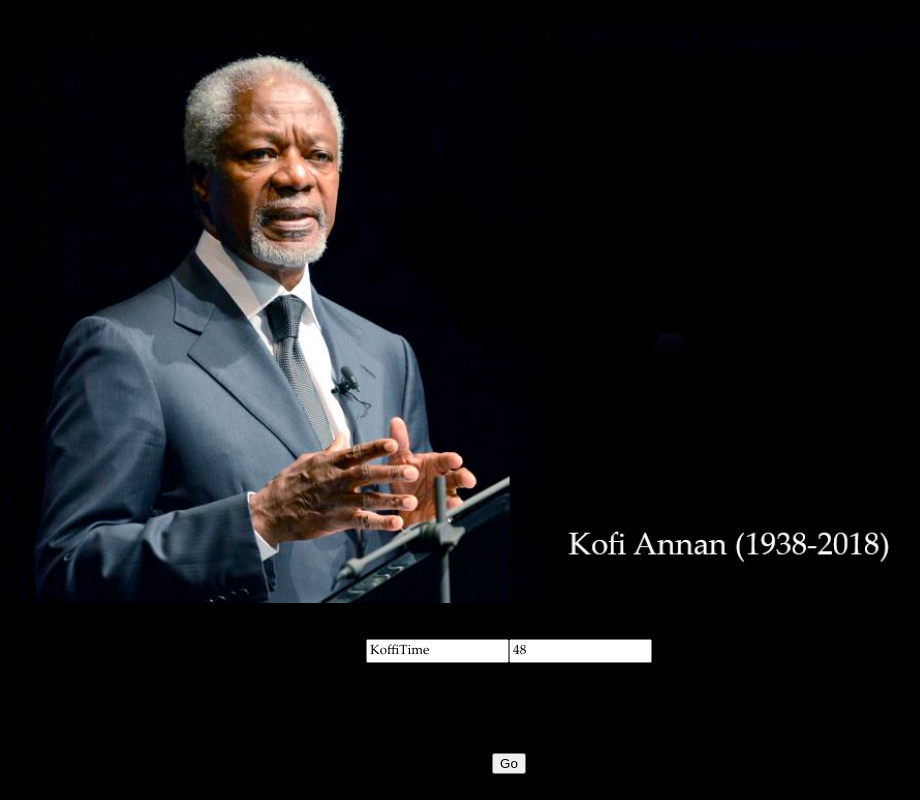
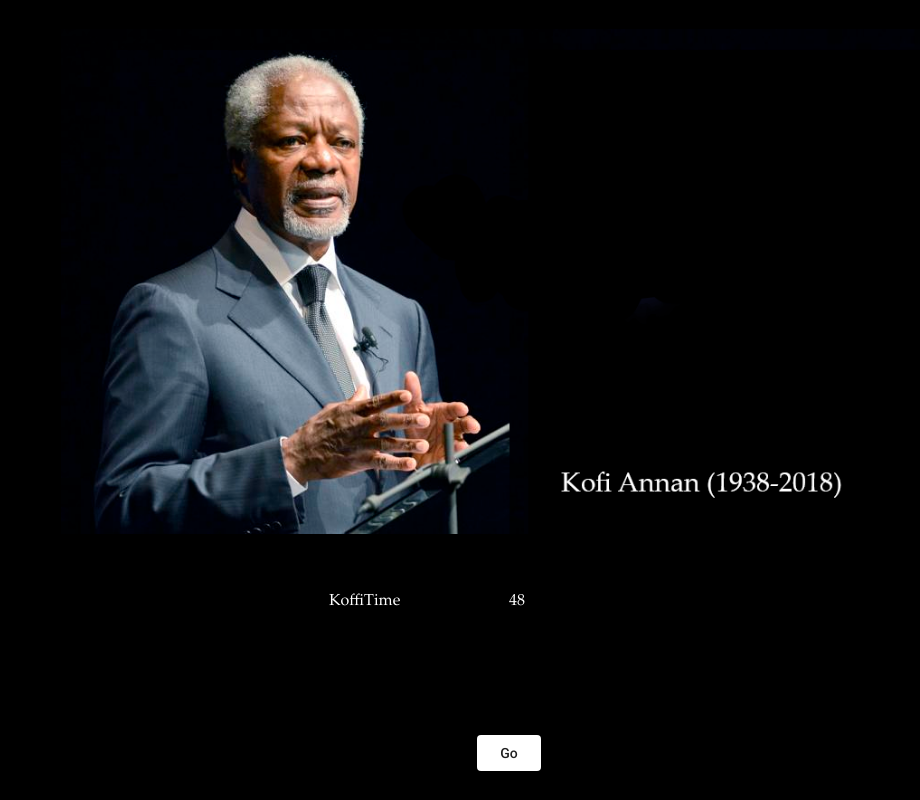
Before and after one commit to dgomeztechedge/KoffiTime, an Angular app: page / in a window 1280 px wide. Shown: the whole page, without its empty margins (131-1051 px from the left). Built offline with nearby package versions, Linux system fonts and the light colour scheme.

Commit message:
Resizable font

```diff
--- a/angular.json
+++ b/angular.json
@@ -25,6 +25,7 @@
               "src/manifest.webmanifest"
             ],
             "styles": [
+              "./node_modules/@angular/material/prebuilt-themes/deeppurple-amber.css",
               "src/styles.css"
             ],
             "scripts": []
@@ -93,6 +94,7 @@
               "src/manifest.webmanifest"
             ],
             "styles": [
+              "./node_modules/@angular/material/prebuilt-themes/indigo-pink.css",
               "src/styles.css"
             ],
             "scripts": []
@@ -124,6 +126,7 @@
           }
         }
       }
-    }},
+    }
+  },
   "defaultProject": "KoffiTime"
 }
--- a/package.json
+++ b/package.json
@@ -12,15 +12,18 @@
   "private": true,
   "dependencies": {
     "@angular/animations": "~8.2.13",
+    "@angular/cdk": "~8.2.3",
     "@angular/common": "~8.2.13",
     "@angular/compiler": "~8.2.13",
     "@angular/core": "~8.2.13",
     "@angular/forms": "~8.2.13",
+    "@angular/material": "^8.2.3",
     "@angular/platform-browser": "~8.2.13",
     "@angular/platform-browser-dynamic": "~8.2.13",
     "@angular/pwa": "^0.803.20",
     "@angular/router": "~8.2.13",
     "@angular/service-worker": "~8.2.13",
+    "hammerjs": "^2.0.8",
     "rxjs": "~6.4.0",
     "tslib": "^1.10.0",
     "zone.js": "~0.9.1"
--- a/src/app/app.component.css
+++ b/src/app/app.component.css
@@ -1,7 +1,7 @@
 .canvas {
   align-items: center;
   justify-items: center;
-  width: 80%;
+  width: 70%;
 }
 #canvas {
   display: none;
@@ -12,6 +12,7 @@
 }
 .text {
   font-family: 'Palatino';
+  color: white;
 }
 div {
   margin: auto;
--- a/src/app/app.component.html
+++ b/src/app/app.component.html
@@ -4,8 +4,12 @@
   </canvas>
   <img src="{{rutaImagen}}" class="canvas">
   <div style="display: inline;">
-    <input type="text" class="text" [(ngModel)]="texto">
-    <input type="number" class="text" [(ngModel)]="fuente">
+    <mat-form-field>
+      <input matInput type="text" class="text" [(ngModel)]="texto">
+    </mat-form-field>
+    <mat-form-field>
+      <input matInput type="number" class="text" [(ngModel)]="fuente">
+    </mat-form-field>
   </div>
-  <button (click)="addText()">Go</button>
+  <button mat-raised-button (click)="addText()">Go</button>
 </div>
--- a/src/app/app.component.ts
+++ b/src/app/app.component.ts
@@ -1,22 +1,21 @@
 import { Component, AfterViewInit } from '@angular/core';
 import { ViewChild, ElementRef } from '@angular/core';
-import { FormsModule } from '@angular/forms';
 
 @Component({
-  selector: "app-root",
-  templateUrl: "./app.component.html",
-  styleUrls: ["./app.component.css"]
+  selector: 'app-root',
+  templateUrl: './app.component.html',
+  styleUrls: ['./app.component.css']
 })
 export class AppComponent implements AfterViewInit {
-  @ViewChild("canvas", { static: false }) Canvas: ElementRef;
+  @ViewChild('canvas', { static: false }) Canvas: ElementRef;
   public context: CanvasRenderingContext2D;
-  title = "KoffiTime";
-  texto = "KoffiTime";
-  rutaImagen = "../assets/imgs/coffe.png";
+  title = 'KoffiTime';
+  texto = 'KoffiTime';
+  rutaImagen = '../assets/imgs/coffe.png';
   fuente = 48;
   ngAfterViewInit(): void {
     this.context = (this.Canvas.nativeElement as HTMLCanvasElement).getContext(
-      "2d"
+      '2d'
     );
     if (this.context) {
       this.drawImage();
@@ -27,9 +26,9 @@ export class AppComponent implements AfterViewInit {
     const arrayFrase = this.contarTexto(`"${this.texto}"`);
     let y = 250;
     setTimeout(() => {
-      this.context.font = "48px Palatino";
-      this.context.fillStyle = "#FFFFFF";
-      this.context.textAlign = "center";
+      this.context.font = `${this.fuente}px Palatino`;
+      this.context.fillStyle = '#FFFFFF';
+      this.context.textAlign = 'center';
       if (arrayFrase.length !== 1) {
         y = y - (this.fuente + 10) * (arrayFrase.length / 2);
       }
@@ -42,14 +41,16 @@ export class AppComponent implements AfterViewInit {
     }, 250);
   }
   contarTexto(text: string): string[] {
-    const arrayText = text.split(" ");
+    const arrayText = text.split(' ');
     const arrayFinal: string[] = [];
-    let stringTemporal = "";
+    let stringTemporal = '';
+    const fraseSize = (1152 / this.fuente);
     arrayText.forEach((x, index) => {
       stringTemporal = `${stringTemporal}${x} `;
-      if (stringTemporal.length >= 23 || index === arrayText.length - 1) {
+      if (stringTemporal.length >= fraseSize || index === arrayText.length - 1
+      ) {
         arrayFinal.push(stringTemporal);
-        stringTemporal = "";
+        stringTemporal = '';
       }
     });
     return arrayFinal;
@@ -59,6 +60,6 @@ export class AppComponent implements AfterViewInit {
     img.onload = x => {
       this.context.drawImage(img, 0, 0);
     };
-    img.src = "../assets/imgs/coffe.png";
+    img.src = '../assets/imgs/coffe.png';
   }
 }
--- a/src/app/app.module.ts
+++ b/src/app/app.module.ts
@@ -1,11 +1,14 @@
 import { BrowserModule } from '@angular/platform-browser';
 import { NgModule } from '@angular/core';
+import { MatInputModule } from '@angular/material/input';
+import { MatButtonModule } from '@angular/material/button';
 
 import { AppRoutingModule } from './app-routing.module';
 import { AppComponent } from './app.component';
 import { FormsModule } from '@angular/forms';
 import { ServiceWorkerModule } from '@angular/service-worker';
 import { environment } from '../environments/environment';
+import { BrowserAnimationsModule } from '@angular/platform-browser/animations';
 
 @NgModule({
   declarations: [
@@ -13,9 +16,12 @@ import { environment } from '../environments/environment';
   ],
   imports: [
     FormsModule,
+    MatInputModule,
     BrowserModule,
+    MatButtonModule,
     AppRoutingModule,
-    ServiceWorkerModule.register('ngsw-worker.js', { enabled: environment.production })
+    ServiceWorkerModule.register('ngsw-worker.js', { enabled: environment.production }),
+    BrowserAnimationsModule
   ],
   providers: [],
   bootstrap: [AppComponent]
--- a/src/index.html
+++ b/src/index.html
@@ -8,6 +8,8 @@
   <link rel="icon" type="image/x-icon" href="favicon.ico">
   <link rel="manifest" href="manifest.webmanifest">
   <meta name="theme-color" content="#1976d2">
+  <link href="https://fonts.googleapis.com/css?family=Roboto:300,400,500&display=swap" rel="stylesheet">
+  <link href="https://fonts.googleapis.com/icon?family=Material+Icons" rel="stylesheet">
 </head>
 <body>
   <app-root></app-root>
--- a/src/main.ts
+++ b/src/main.ts
@@ -1,3 +1,4 @@
+import 'hammerjs';
 import { enableProdMode } from '@angular/core';
 import { platformBrowserDynamic } from '@angular/platform-browser-dynamic';
 
--- a/src/styles.css
+++ b/src/styles.css
@@ -8,3 +8,5 @@ body {
 body {
   margin: 0 !important
 }
+
+html, body { height: 100%; }
```
Also changed, not shown: 1 other file (tests, documents, lock files or other folders).
